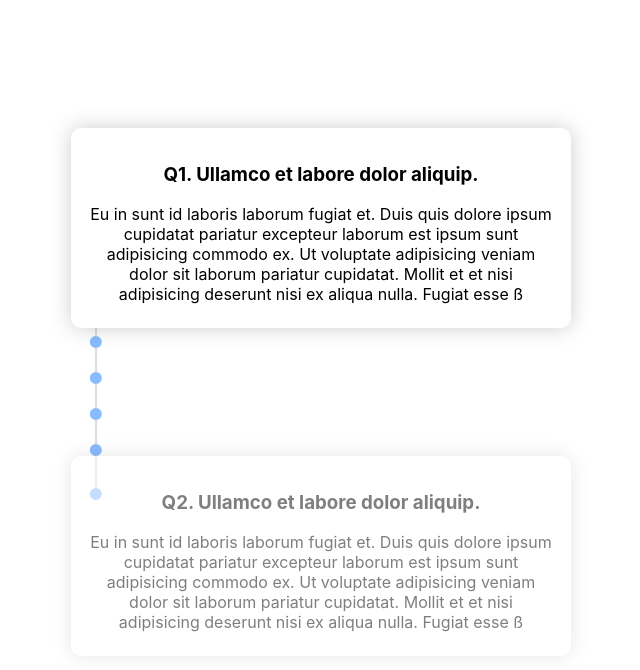
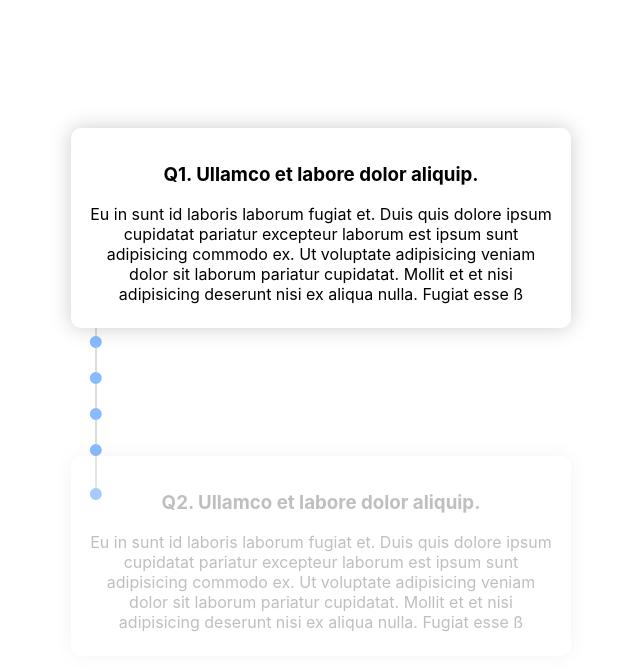
Before and after one commit to unknownpgr/interaction-slide, a React (Create React App) app in the folder src/: page / in a window 1280 px wide. Shown: the top 670 px of the page, without its empty margins (201-841 px from the left). Built offline with nearby package versions, Linux system fonts and the light colour scheme.

Commit message:
Update opacity

```diff
--- a/src/src/components/Card/Card.css
+++ b/src/src/components/Card/Card.css
@@ -18,9 +18,8 @@
 
   box-sizing: border-box;
 
-  transition-duration: 0.2s;
+  transition-duration: 0.5s;
 }
 
-.card h3{
-
+.card h3 {
 }
--- a/src/src/components/Card/Card.js
+++ b/src/src/components/Card/Card.js
@@ -2,7 +2,7 @@ import React from "react";
 import "./Card.css";
 
 export default function Card({ index, current }) {
-  let opacity = index === current ? '1' : '0.5'
+  let opacity = index === current ? '1' : '0.25'
   return (
     <div className="card" style={{ opacity }}>
       <h3>
```
